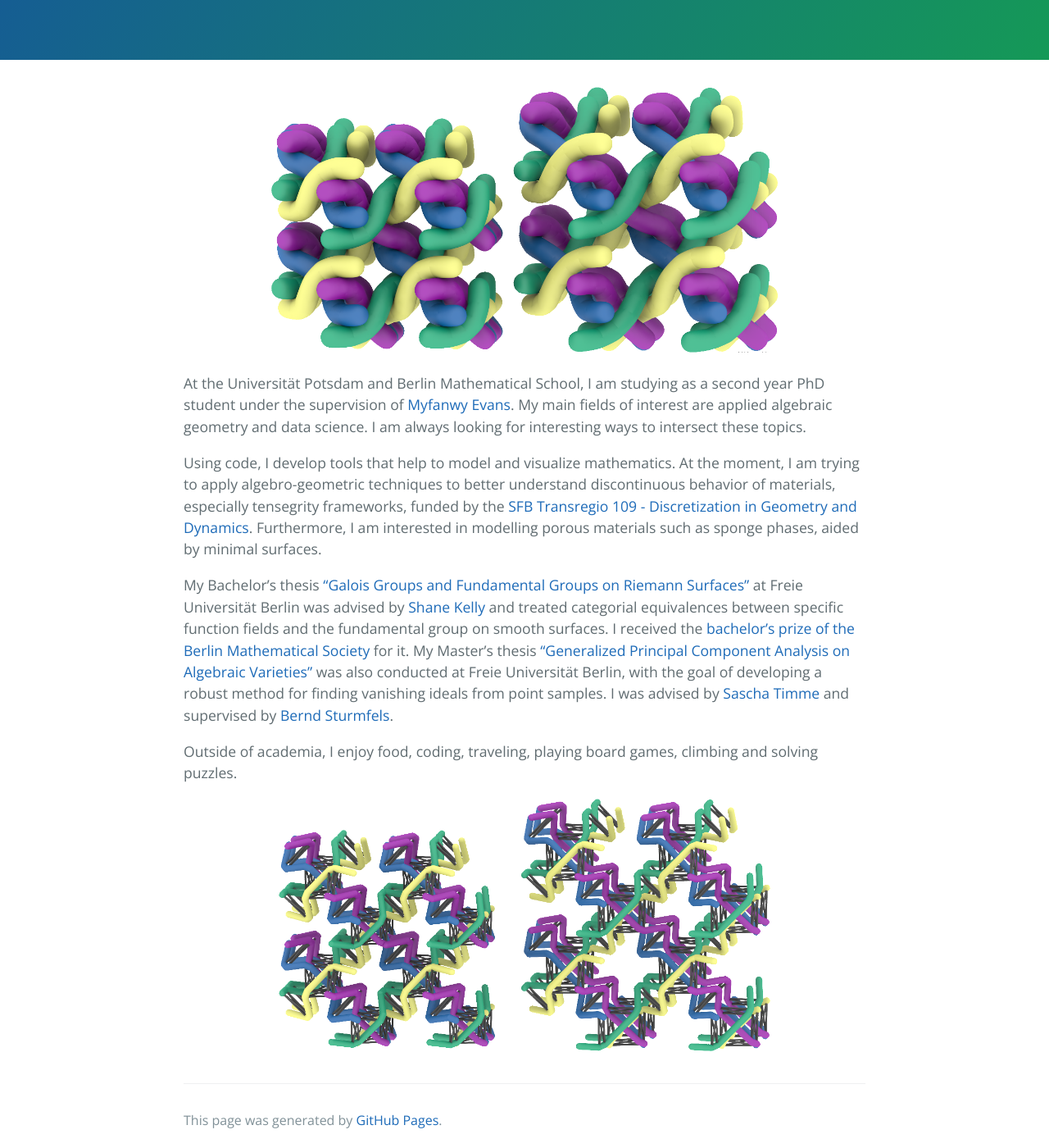
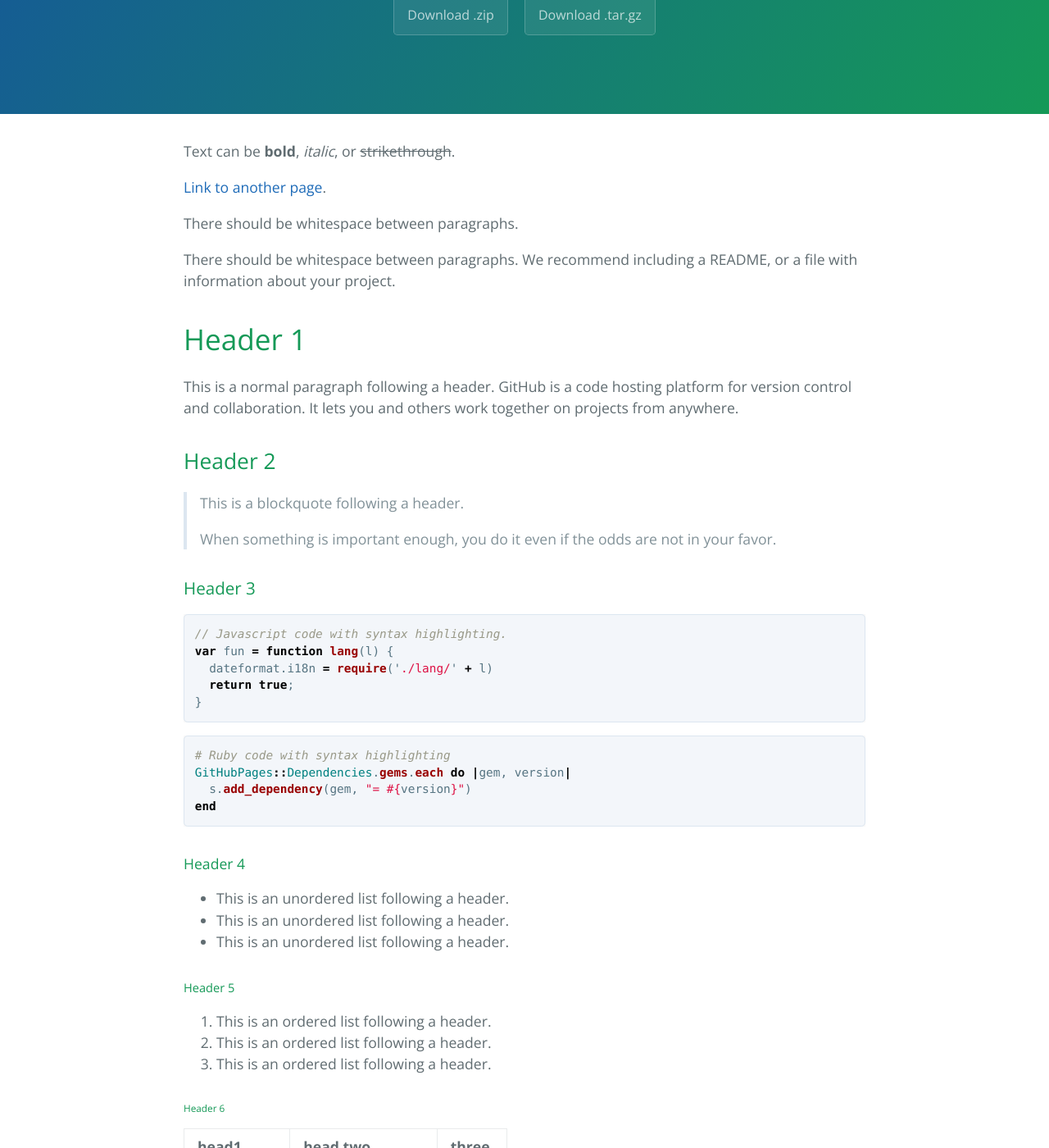
Before and after one commit to matthiashimmelmann/matthiashimmelmann.github.io, a Jekyll site: the page built from index.md, in a window 1280 px wide and 1400 px high, scrolled down 244 px. Shown: the whole window at 82% size. Built offline with Jekyll 4.4.1, drawn with Linux system fonts in a browser that asks for light colours; some of the changed text lies outside the part shown.

Commit message:
Github new

````diff
--- a/_config.yml
+++ b/_config.yml
@@ -1,5 +1,5 @@
-title: Matthias Himmelmann
-description: Website of Matthias Himmelmann
-show_downloads: false
+title: Cayman theme
+description: Cayman is a clean, responsive theme for GitHub Pages.
+show_downloads: true
 google_analytics:
 theme: jekyll-theme-cayman
--- a/index.md
+++ b/index.md
@@ -1,21 +1,123 @@
 ---
 layout: default
-tags: home
 ---
 
- <p style="text-align: center;">
-<img src="/images/sgnrodpackingpic.png" alt="$\Sigma^+$ cylinder packing" width="80%" height="80%"/>
-</p>
+Text can be **bold**, _italic_, or ~~strikethrough~~.
+
+[Link to another page](./another-page.html).
+
+There should be whitespace between paragraphs.
+
+There should be whitespace between paragraphs. We recommend including a README, or a file with information about your project.
+
+# Header 1
+
+This is a normal paragraph following a header. GitHub is a code hosting platform for version control and collaboration. It lets you and others work together on projects from anywhere.
+
+## Header 2
+
+> This is a blockquote following a header.
+>
+> When something is important enough, you do it even if the odds are not in your favor.
+
+### Header 3
+
+```js
+// Javascript code with syntax highlighting.
+var fun = function lang(l) {
+  dateformat.i18n = require('./lang/' + l)
+  return true;
+}
+```
+
+```ruby
+# Ruby code with syntax highlighting
+GitHubPages::Dependencies.gems.each do |gem, version|
+  s.add_dependency(gem, "= #{version}")
+end
+```
+
+#### Header 4
+
+*   This is an unordered list following a header.
+*   This is an unordered list following a header.
+*   This is an unordered list following a header.
+
+##### Header 5
+
+1.  This is an ordered list following a header.
+2.  This is an ordered list following a header.
+3.  This is an ordered list following a header.
+
+###### Header 6
+
+| head1        | head two          | three |
+|:-------------|:------------------|:------|
+| ok           | good swedish fish | nice  |
+| out of stock | good and plenty   | nice  |
+| ok           | good `oreos`      | hmm   |
+| ok           | good `zoute` drop | yumm  |
+
+### There's a horizontal rule below this.
+
+* * *
+
+### Here is an unordered list:
+
+*   Item foo
+*   Item bar
+*   Item baz
+*   Item zip
+
+### And an ordered list:
+
+1.  Item one
+1.  Item two
+1.  Item three
+1.  Item four
+
+### And a nested list:
+
+- level 1 item
+  - level 2 item
+  - level 2 item
+    - level 3 item
+    - level 3 item
+- level 1 item
+  - level 2 item
+  - level 2 item
+  - level 2 item
+- level 1 item
+  - level 2 item
+  - level 2 item
+- level 1 item
+
+### Small image
+
+![Octocat](https://github.githubassets.com/images/icons/emoji/octocat.png)
+
+### Large image
+
+![Branching](https://guides.github.com/activities/hello-world/branching.png)
 
 
-At the Universität Potsdam and Berlin Mathematical School, I am studying as a second year PhD student under the supervision of <a href="https://www.math.uni-potsdam.de/professuren/applied-geometry-and-topology/team/prof-dr-myfanwy-evans/">Myfanwy Evans</a>. My main fields of interest are applied algebraic geometry and data science. I am always looking for interesting ways to intersect these topics.
+### Definition lists can be used with HTML syntax.
 
-Using code, I develop tools that help to model and visualize mathematics. At the moment, I am trying to apply algebro-geometric techniques to better understand discontinuous behavior of materials, especially tensegrity frameworks, funded by the <a href="https://www.discretization.de/">SFB Transregio 109 - Discretization in Geometry and Dynamics</a>. Furthermore, I am interested in modelling porous materials such as sponge phases, aided by minimal surfaces.
+<dl>
+<dt>Name</dt>
+<dd>Godzilla</dd>
+<dt>Born</dt>
+<dd>1952</dd>
+<dt>Birthplace</dt>
+<dd>Japan</dd>
+<dt>Color</dt>
+<dd>Green</dd>
+</dl>
 
-My Bachelor's thesis <a href="https://matthiashimmelmann.github.io/documents/bachelorarbeit.pdf">"Galois Groups and Fundamental Groups on Riemann Surfaces"</a> at Freie Universität Berlin was advised by <a href="http://www.math.titech.ac.jp/~shanekelly/">Shane Kelly</a> and treated categorial equivalences between specific function fields and the fundamental group on smooth surfaces. I received the <a href="https://www.math.berlin/preise/bachelorpreise-bmg.html#BMGTag2018">bachelor's prize of the Berlin Mathematical Society</a> for it. My Master's thesis <a href="https://matthiashimmelmann.github.io/documents/Masterarbeit_Himmelmann_GPCA.pdf">"Generalized Principal Component Analysis on Algebraic Varieties"</a> was also conducted at Freie Universität Berlin, with the goal of developing a robust method for finding vanishing ideals from point samples. I was advised by <a href="https://sascha.timme.xyz/">Sascha Timme</a> and supervised by <a href="https://math.berkeley.edu/~bernd/">Bernd Sturmfels</a>.
+```
+Long, single-line code blocks should not wrap. They should horizontally scroll if they are too long. This line should be long enough to demonstrate this.
+```
 
-Outside of academia, I enjoy food, coding, traveling, playing board games, climbing and solving puzzles.
-
- <p style="text-align: center;">
-<img src="/images/sgntensegritypic.png " alt="Tensegrity representation of the $\Sigma^+$ cylinder packing" width="80%" height="80%"/>
-</p>
+```
+The final element.
+```
````
Also changed, not shown: indexhome.md (added, +21 -0 lines), README.md.
